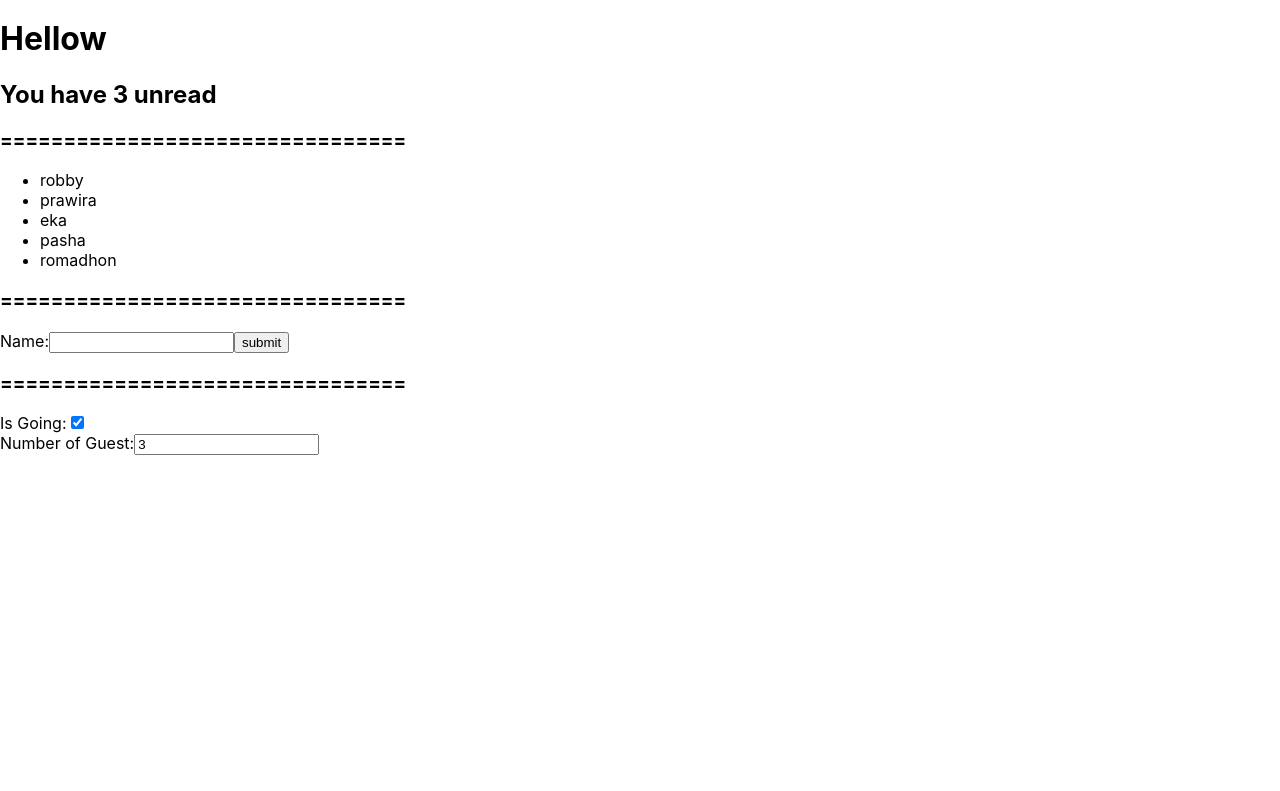
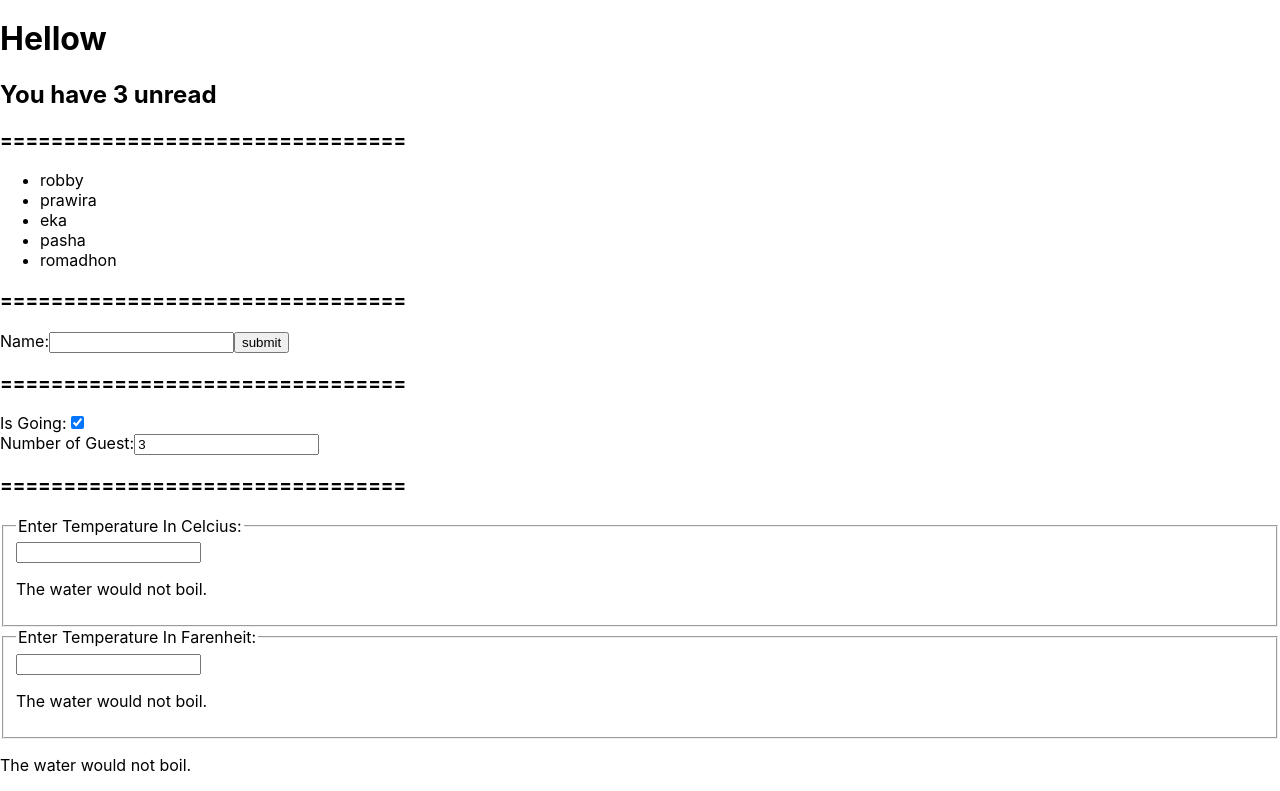
Before and after one commit to prawpash/belajar-react, a React (Create React App) app: page / in a window 1280 px wide. Shown: the part 680-1471 px from the top of the page. Before the commit the page ends 1135 px from the top, so only its background shows below. Built offline with nearby package versions, Linux system fonts and the light colour scheme.

Commit message:
belajar lifting up

```diff
--- a/src/App.js
+++ b/src/App.js
@@ -8,6 +8,7 @@ import MailBox from './components/mailbox';
 import NumberList from './components/numberList';
 import NameForm from './components/nameForm';
 import FormMulti from './components/formMulti';
+import CalculatorTemp from './components/calcTemp';
 
 function App() {
   let id = 3;
@@ -42,6 +43,8 @@ function App() {
       <NameForm/>
       <h3>================================</h3>
       <FormMulti/>
+      <h3>================================</h3>
+      <CalculatorTemp/>
     </div>
   );
 }
--- /dev/null
+++ b/src/components/calcTemp.js
@@ -0,0 +1,102 @@
+import React from 'react';
+
+const scaleNames={
+    c:'Celcius',
+    f:'Farenheit'
+};
+
+function toCelcius(farenheit){
+    return(farenheit - 32) * 5 / 9;
+}
+
+function toFarenheit(celcius){
+    return (celcius * 9 / 5) + 32;
+}
+
+function tryConvert(temperature, convert){
+    const input = parseFloat(temperature);
+    if(Number.isNaN(input))
+        return '';
+    const output = convert(input);
+    const rounded = Math.round(output * 1000) / 1000;
+    return rounded.toString();
+}
+
+function BoilingVerdict(props){
+    if(props.celcius >= 100)
+        return <p>Thew water would boil.</p>
+    return <p>The water would not boil.</p>
+}
+
+class CalculatorTemp extends React.Component{
+    constructor(props){
+        super(props);
+
+        this.handleCelciusChange = this.handleCelciusChange.bind(this);
+        this.handleFarenheitChange = this.handleFarenheitChange.bind(this);
+        this.state = {temperature: '', scale:'c'};
+    }
+
+    handleCelciusChange(temperature){
+        this.setState({scale:'c',temperature});
+    }
+
+    handleFarenheitChange(temperature){
+        this.setState({scale:'f',temperature});
+    }
+
+    render(){
+        const scale = this.state.scale;
+        const temperature = this.state.temperature;
+        const celcius = scale === 'f' ? tryConvert(temperature, toCelcius) : temperature;
+        const farenheit = scale === 'c' ? tryConvert(temperature, toFarenheit) : temperature;
+        return(
+            <div>
+                <TemperatureInput
+                    scale="c"
+                    temperature={celcius}
+                    onTemperatureChange={this.handleCelciusChange}
+                />
+                <TemperatureInput
+                    scale="f"
+                    temperature={farenheit}
+                    onTemperatureChange={this.handleFarenheitChange}
+                />
+                <BoilingVerdict
+                    celcius={parseFloat(celcius)}
+                />
+            </div>
+        );
+    }
+}
+
+class TemperatureInput extends React.Component{
+    constructor(props){
+        super(props);
+
+        this.handleOnChange = this.handleOnChange.bind(this);
+        // this.state = {temperature:''};
+    }
+
+    handleOnChange(e){
+        //Before: this.setState({temperature:e.target.value});
+        this.props.onTemperatureChange(e.target.value);
+    }
+
+    render(){
+        const temperature = this.props.temperature;
+        const scale = this.props.scale;
+        return(
+            <fieldset>
+                <legend>Enter Temperature In {scaleNames[scale]}:</legend>
+                <input
+                    value={temperature}
+                    onChange={this.handleOnChange}
+                />
+                <BoilingVerdict celcius={parseFloat(temperature)}/>
+            </fieldset>
+        );
+    }
+}
+
+export default CalculatorTemp;
```
